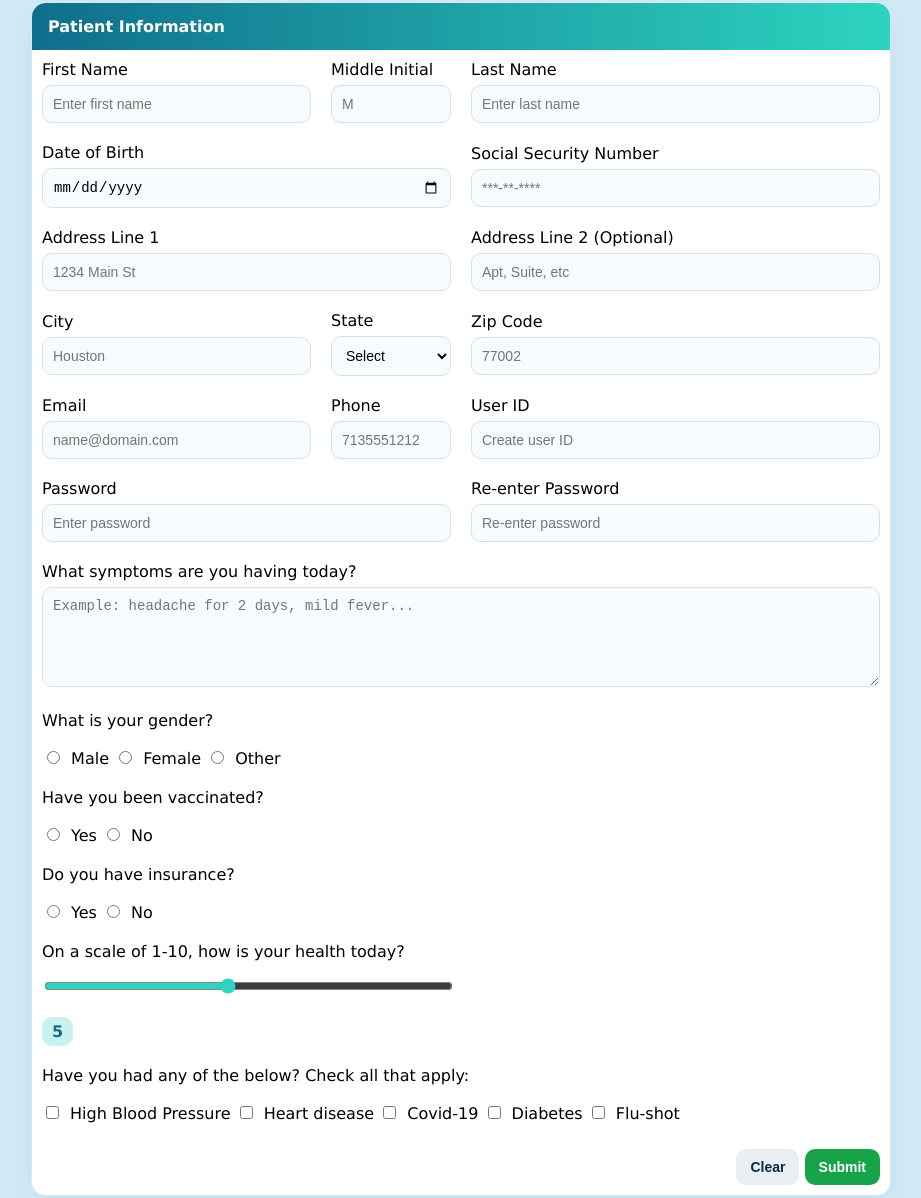
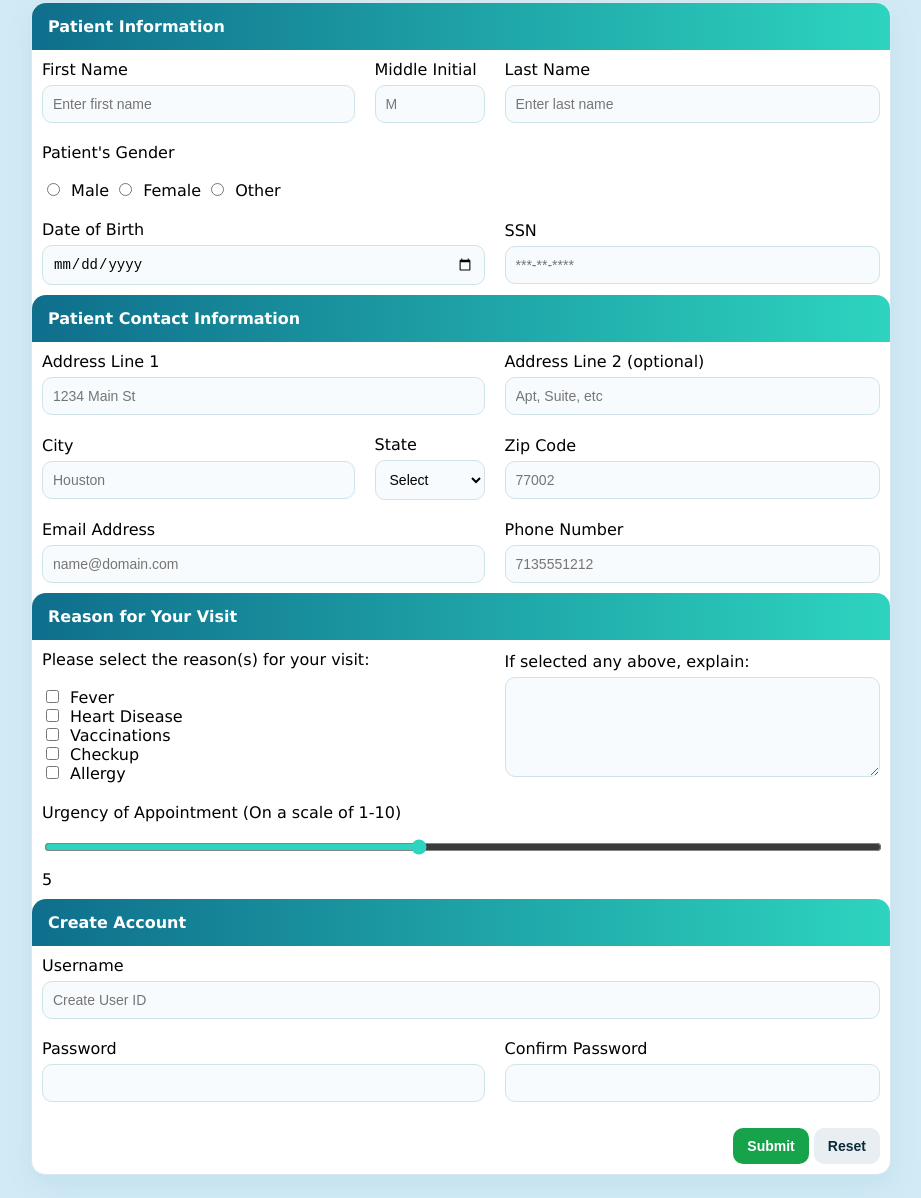
Before and after one commit to nsafarova/nikkiuh.github.io, a plain HTML site: page hw1/index.html in a window 1280 px wide. Shown: the part 181-1379 px from the top of the page, without its empty margins (179-1100 px from the left). Drawn offline with Linux system fonts and the light colour scheme.

Commit message:
hw1 update

```diff
--- a/hw1/index.html
+++ b/hw1/index.html
@@ -3,7 +3,7 @@
     Name: Nikki Safarova
     File: index.html
     Date Created: 2026-02-21
-    Date Updated: 2026-02-24
+    Date Updated: 2026-02-25
     Purpose: MIS 7375 Homework 1 - MediForm Patient Registration Form HTML
 -->
 
@@ -12,7 +12,7 @@
     <meta charset="utf-8" />
     <title>MediForm Patient Registration</title>
 
-    <!-- External CSS -->
+    <!-- External CSS Stylesheet-->
     <link rel="stylesheet" href="style.css" />
   </head>
 
@@ -53,7 +53,7 @@
                 />
               </td>
 
-              <td width="120">
+              <td width="110">
                 Middle Initial<br />
                 <input
                   type="text"
@@ -75,21 +75,25 @@
               </td>
             </tr>
 
-            <!-- Date of Birth and SSN -->
+            <!-- GENDER  -->
+            <tr>
+              <td colspan="3">
+                Patient's Gender<br /><br />
+                <input type="radio" name="gender" value="Male" required /> Male
+                <input type="radio" name="gender" value="Female" /> Female
+                <input type="radio" name="gender" value="Other" /> Other
+              </td>
+            </tr>
+
+            <!-- Date of Birth + SSN -->
             <tr>
               <td colspan="2">
                 Date of Birth<br />
-                <input
-                  type="date"
-                  name="dob"
-                  placeholder="MM/DD/YYYY"
-                  maxlength="10"
-                  required
-                />
+                <input type="date" name="dob" required />
               </td>
 
-              <td width="50%">
-                Social Security Number<br />
+              <td>
+                SSN<br />
                 <input
                   type="password"
                   name="ssn"
@@ -100,7 +104,11 @@
               </td>
             </tr>
 
-            <!-- ADDRESS -->
+            <tr>
+              <th colspan="3">Patient Contact Information</th>
+            </tr>
+
+            <!-- ADDRESS and CONTACT INFORMATION -->
             <tr>
               <td colspan="2">
                 Address Line 1<br />
@@ -114,7 +122,7 @@
               </td>
 
               <td>
-                Address Line 2 (Optional)<br />
+                Address Line 2 (optional)<br />
                 <input
                   type="text"
                   name="addr2"
@@ -207,10 +215,9 @@
               </td>
             </tr>
 
-            <!-- CONTACT INFORMATION -->
             <tr>
-              <td>
-                Email<br />
+              <td colspan="2">
+                Email Address<br />
                 <input
                   type="email"
                   name="email"
@@ -220,7 +227,7 @@
               </td>
 
               <td>
-                Phone<br />
+                Phone Number<br />
                 <input
                   type="text"
                   name="phone"
@@ -228,85 +235,39 @@
                   required
                 />
               </td>
-
-              <td>
-                User ID<br />
-                <input
-                  type="text"
-                  name="userid"
-                  maxlength="20"
-                  placeholder="Create user ID"
-                  required
-                />
-              </td>
             </tr>
 
             <tr>
+              <th colspan="3">Reason for Your Visit</th>
+            </tr>
+
+            <!-- CHECKBOXES -->
+
+            <tr>
               <td colspan="2">
-                Password<br />
-                <input
-                  type="password"
-                  name="password"
-                  placeholder="Enter password"
-                  required
-                />
+                Please select the reason(s) for your visit:<br /><br />
+                <input type="checkbox" name="history" value="Fever" />
+                Fever<br />
+                <input type="checkbox" name="history" value="Asthma" /> Heart
+                Disease<br />
+                <input type="checkbox" name="history" value="Vaccinations" />
+                Vaccinations<br />
+                <input type="checkbox" name="history" value="Checkup" />
+                Checkup<br />
+                <input type="checkbox" name="history" value="Allergy" /> Allergy
               </td>
 
               <td>
-                Re-enter Password<br />
-                <input
-                  type="password"
-                  name="password2"
-                  placeholder="Re-enter password"
-                  required
-                />
-              </td>
-            </tr>
-
-            <!-- TEXT AREA -->
-            <tr>
-              <td colspan="3">
-                What symptoms are you having today?<br />
-                <textarea
-                  name="symptoms"
-                  rows="5"
-                  cols="50"
-                  required
-                  placeholder="Example: headache for 2 days, mild fever..."
-                ></textarea>
-              </td>
-            </tr>
-
-            <!-- RADIO BUTTONS -->
-            <tr>
-              <td colspan="3">
-                What is your gender?<br /><br />
-                <input type="radio" name="gender" value="Male" required /> Male
-                <input type="radio" name="gender" value="Female" /> Female
-                <input type="radio" name="gender" value="Other" /> Other
-              </td>
-            </tr>
-
-            <tr>
-              <td colspan="3">
-                Have you been vaccinated?<br /><br />
-                <input type="radio" name="vaccinated" value="Yes" required />
-                Yes <input type="radio" name="vaccinated" value="No" /> No
-              </td>
-            </tr>
-
-            <tr>
-              <td colspan="3">
-                Do you have insurance?<br /><br />
-                <input type="radio" name="insurance" value="Yes" required /> Yes
-                <input type="radio" name="insurance" value="No" /> No
+                <!-- TEXTAREA -->
+                If selected any above, explain:<br />
+                <textarea name="symptoms" rows="4" cols="20"></textarea>
               </td>
             </tr>
 
             <!-- SLIDER -->
             <tr>
-              <td colspan="2">
-                On a scale of 1-10, how is your health today?<br />
+              <td colspan="3">
+                Urgency of Appointment (On a scale of 1-10)<br />
                 <input
                   type="range"
                   id="health_score"
@@ -318,26 +279,41 @@
               </td>
             </tr>
 
-            <!-- CHECKBOX -->
+            <!-- CREATE ACCOUNT -->
+            <tr>
+              <th colspan="3">Create Account</th>
+            </tr>
+
             <tr>
               <td colspan="3">
-                Have you had any of the below? Check all that apply:<br /><br />
-                <input type="checkbox" name="history" value="High BP" /> High
-                Blood Pressure
-                <input type="checkbox" name="history" value="Heart disease" />
-                Heart disease
-                <input type="checkbox" name="history" value="Covid" /> Covid-19
-                <input type="checkbox" name="history" value="Diabetes" />
-                Diabetes
-                <input type="checkbox" name="history" value="Flu" /> Flu-shot
+                Username<br />
+                <input
+                  type="text"
+                  name="userid"
+                  maxlength="20"
+                  placeholder="Create User ID"
+                  required
+                />
               </td>
             </tr>
 
-            <!-- BUTTONS -->
+            <tr>
+              <td colspan="2">
+                Password<br />
+                <input type="password" name="password" required />
+              </td>
+
+              <td>
+                Confirm Password<br />
+                <input type="password" name="password2" required />
+              </td>
+            </tr>
+
+            <!-- SUBMIT and RESET BUTTONS -->
             <tr>
               <td colspan="3" align="right">
-                <input type="reset" value="Clear" />
                 <input type="submit" value="Submit" />
+                <input type="reset" value="Reset" />
               </td>
             </tr>
           </table>
@@ -383,7 +359,7 @@
         new Date().toLocaleDateString("en-US");
 
       var slider = document.getElementById("health_score");
-      var output = document.getElementById("scoreValue");
+      var output = document.getElementById("score-value");
       output.innerHTML = slider.value;
 
       slider.oninput = function () {
--- a/hw1/style.css
+++ b/hw1/style.css
@@ -126,7 +126,7 @@ input[type="range"] {
   accent-color: #2dd4bf;
 }
 
-#scoreValue {
+#score-value {
   background: #c9f1ee;
   border-radius: 10px;
   color: #0f6e8c;
```
